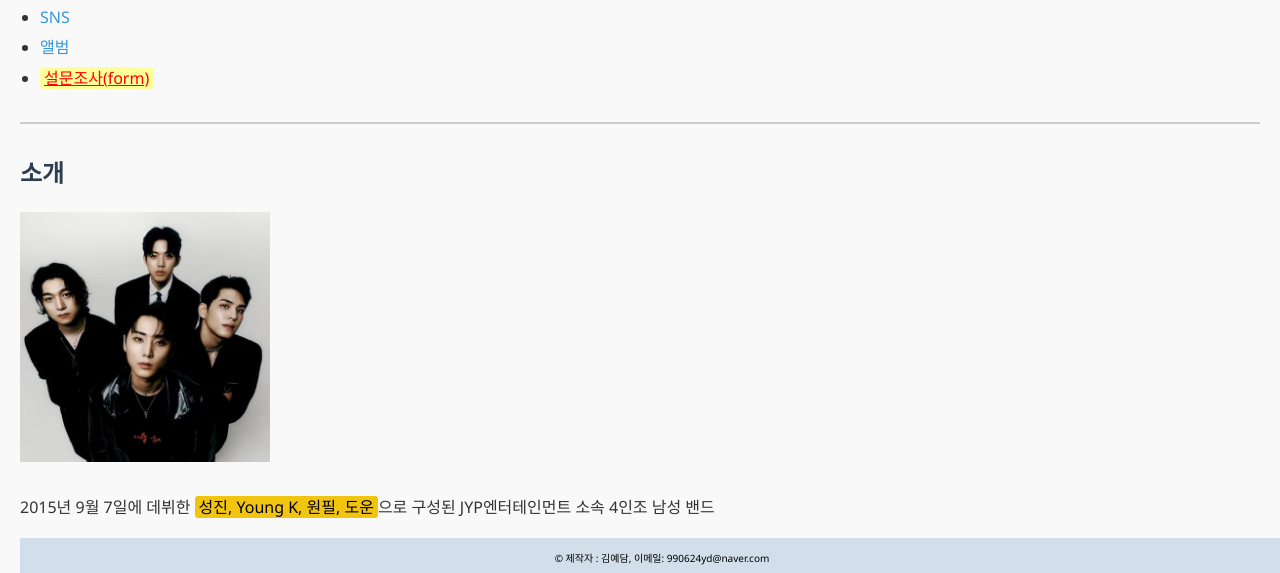
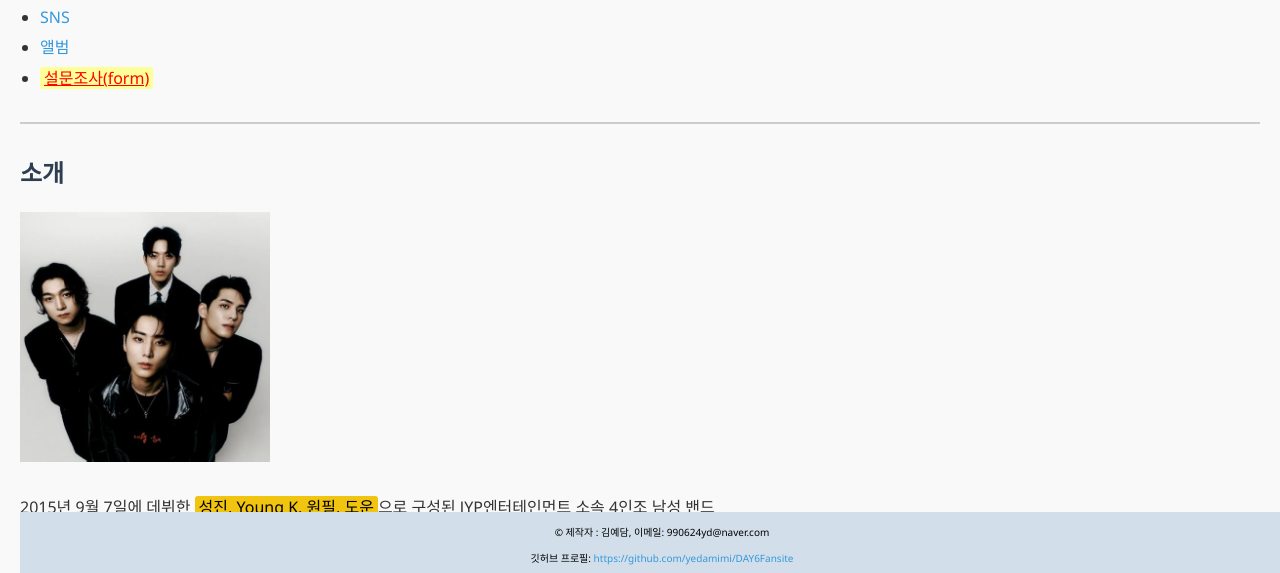
Before and after one commit to yedamimi/DAY6Fansite, a plain HTML site: page index.html in a window 1280 px wide. Shown: the part 196-769 px from the top of the page. Drawn offline with Linux system fonts and the light colour scheme.

Commit message:
Update index.html

```diff
--- a/index.html
+++ b/index.html
@@ -185,9 +185,11 @@
       </section>
     </main>
     <br>
-      <footer>
-        <p>&copy; 제작자 : 김예담, 이메일: 990624yd@naver.com</p>
-        <p>본 페이지는 DAY6 팬을 위한 비공식 앨범 소개 사이트입니다.</p>
+    <footer>
+      <p>&copy; 제작자 : 김예담, 이메일: 990624yd@naver.com</p>
+      <p>깃허브 프로필: <a href="https://github.com/yedamimi/DAY6Fansite" target="_blank">https://github.com/yedamimi/DAY6Fansite</a></p>
+      <p>본 페이지는 DAY6 팬을 위한 비공식 앨범 소개 사이트입니다.</p>
     </footer>
+
   </body>
 </html>
```
